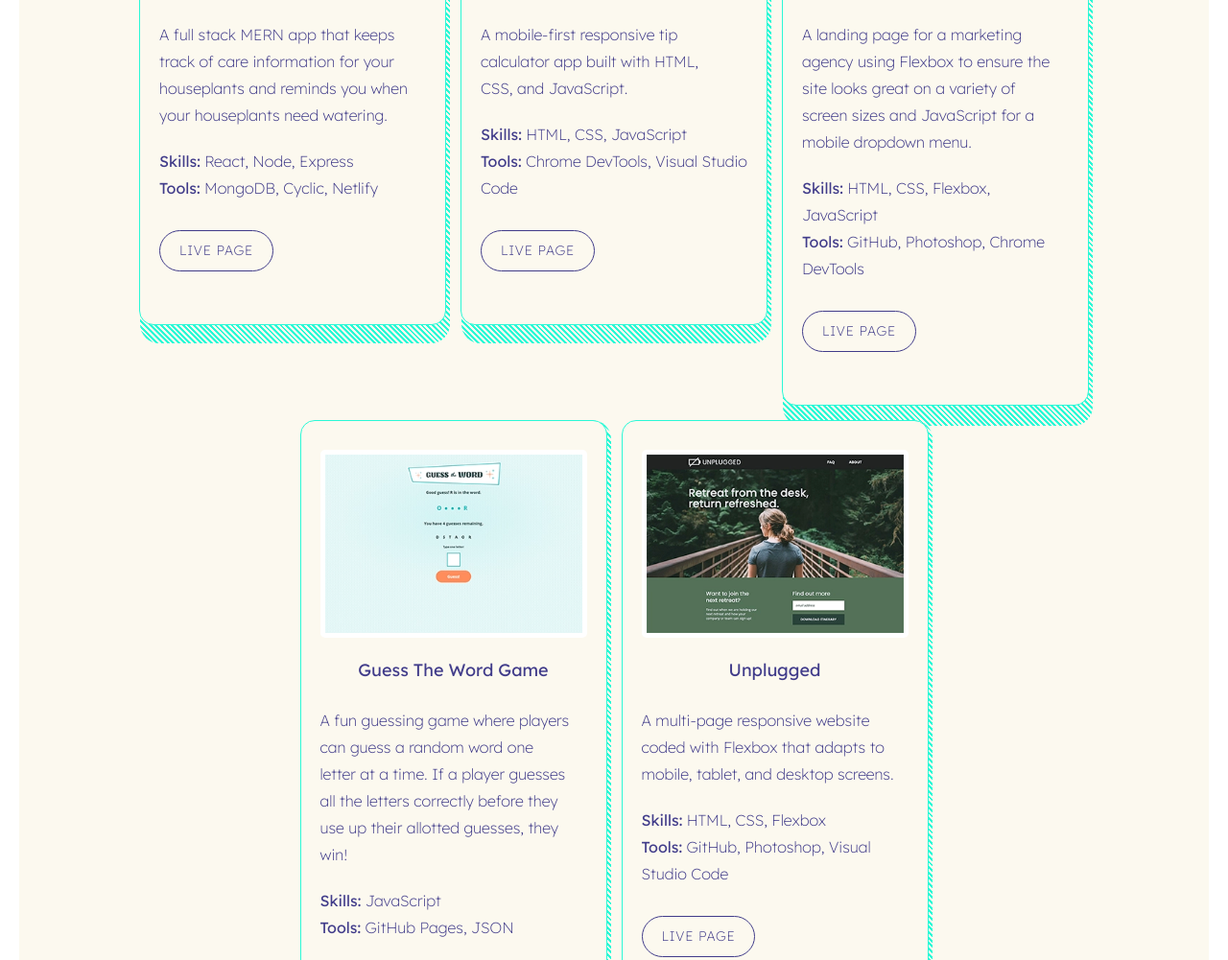
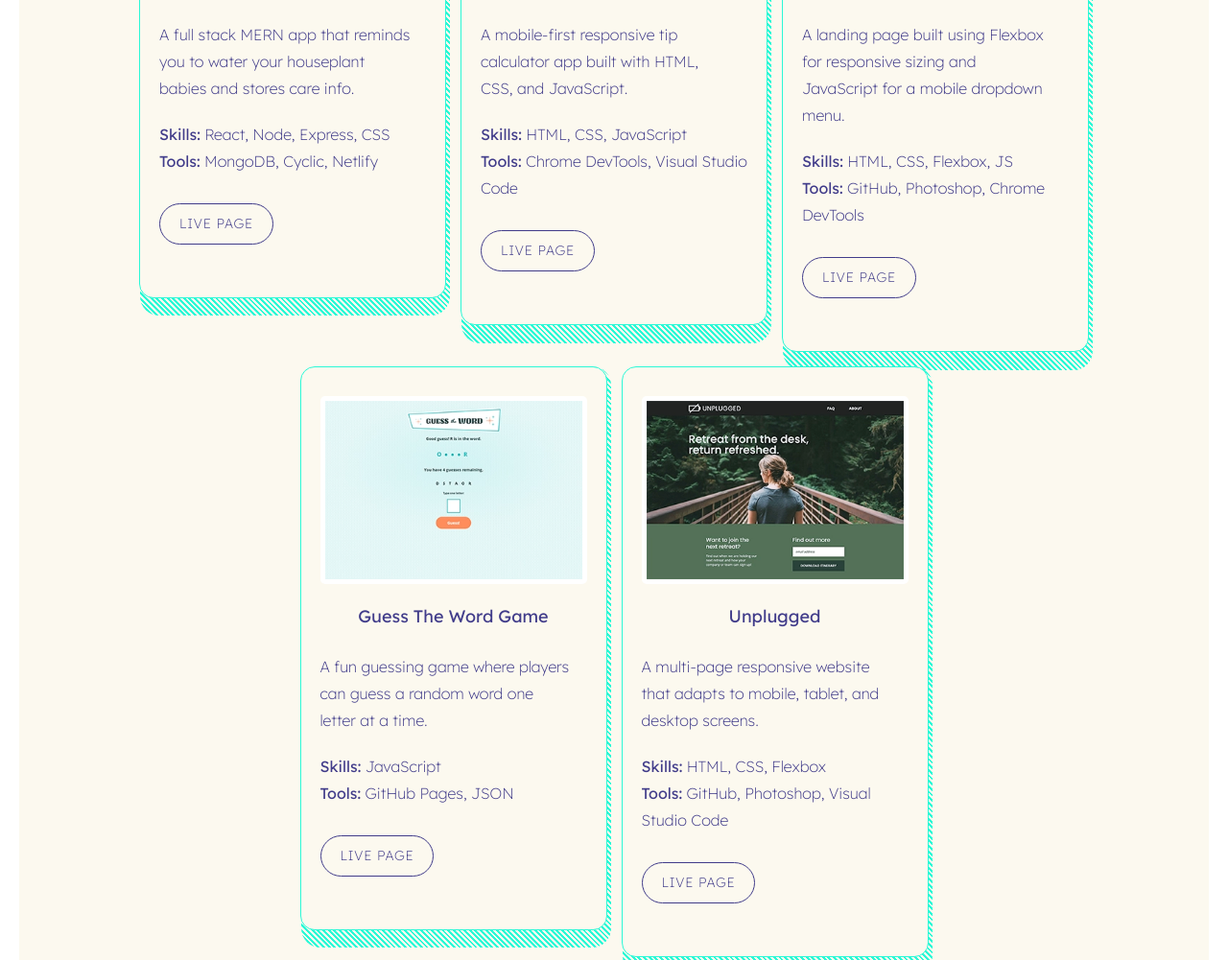
Before and after one commit to allyson-s-code/Web-Dev-Portfolio, a website built with Parcel: page index.html in a window 1280 px wide. Shown: the part 1929-2930 px from the top of the page at 96% size. Built offline with nearby package versions, Linux system fonts and the light colour scheme.

Commit message:
Edited copy in projects

```diff
--- a/index.html
+++ b/index.html
@@ -229,11 +229,12 @@
                 </figure>
                 <h4>Plant Babies</h4>
                 <p class="project-description">
-                  A full stack MERN app that keeps track of care information for
-                  your houseplants and reminds you when your houseplants need
-                  watering.
+                  A full stack MERN app that reminds you to water your
+                  houseplant babies and stores care info.
                 </p>
-                <p class="skills"><span>Skills: </span>React, Node, Express</p>
+                <p class="skills">
+                  <span>Skills: </span>React, Node, Express, CSS
+                </p>
                 <p class="skills">
                   <span>Tools: </span>MongoDB, Cyclic, Netlify
                 </p>
@@ -332,12 +333,11 @@
                 </figure>
                 <h4>Sunnyside Landing Page</h4>
                 <p class="project-description">
-                  A landing page for a marketing agency using Flexbox to ensure
-                  the site looks great on a variety of screen sizes and
+                  A landing page built using Flexbox for responsive sizing and
                   JavaScript for a mobile dropdown menu.
                 </p>
                 <p class="skills">
-                  <span>Skills: </span>HTML, CSS, Flexbox, JavaScript
+                  <span>Skills: </span>HTML, CSS, Flexbox, JS
                 </p>
                 <p class="skills">
                   <span>Tools: </span>GitHub, Photoshop, Chrome DevTools
@@ -387,8 +387,7 @@
                 <h4>Guess The Word Game</h4>
                 <p class="project-description">
                   A fun guessing game where players can guess a random word one
-                  letter at a time. If a player guesses all the letters
-                  correctly before they use up their allotted guesses, they win!
+                  letter at a time.
                 </p>
                 <p class="skills"><span>Skills: </span>JavaScript</p>
                 <p class="skills"><span>Tools: </span>GitHub Pages, JSON</p>
@@ -436,8 +435,8 @@
                 </figure>
                 <h4>Unplugged</h4>
                 <p class="project-description">
-                  A multi-page responsive website coded with Flexbox that adapts
-                  to mobile, tablet, and desktop screens.
+                  A multi-page responsive website that adapts to mobile, tablet,
+                  and desktop screens.
                 </p>
                 <p class="skills"><span>Skills: </span>HTML, CSS, Flexbox</p>
                 <p class="skills">
```
